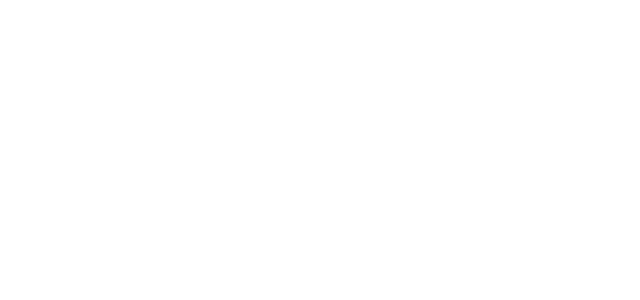
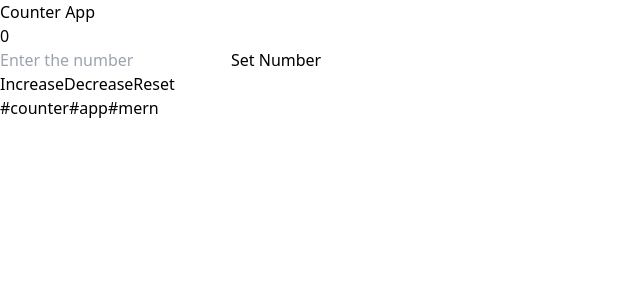
Before and after one commit to srijonashraf/counter-todo-redux, a React (Vite) app: page / in a window 1280 px wide. Shown: the top 300 px of the page, without its empty margins (0-640 px from the left). Built offline with nearby package versions, Linux system fonts and the light colour scheme.

Commit message:
no modification

```diff
--- a/src/App.jsx
+++ b/src/App.jsx
@@ -5,7 +5,7 @@ import TodoPage from "./pages/TodoPage";
 const App = () => {
   return (
     <div>
-      {/* <CounterPage /> */}
+      <CounterPage />
       <TodoPage />
     </div>
   );
```
